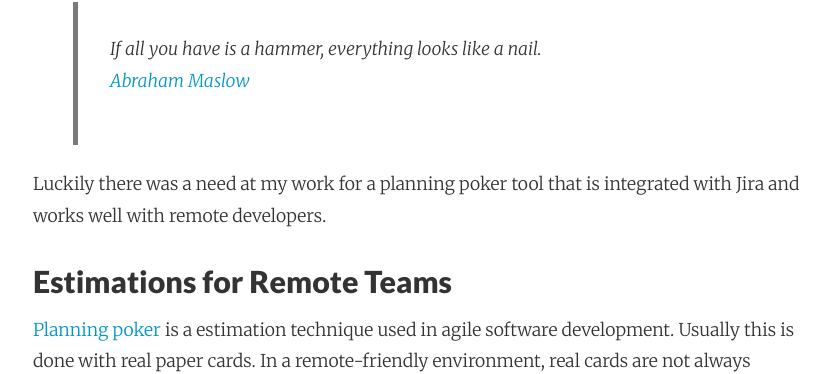
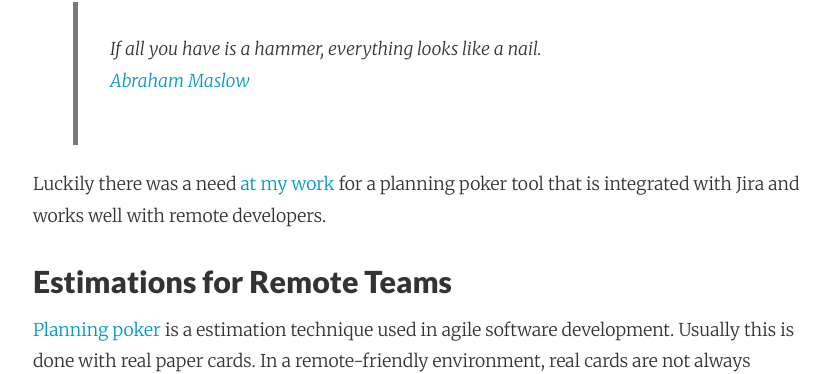
Before and after one commit to adri/adri.github.io, a Jekyll site: the page built from _posts/2017-07-05-my-elixir-side-project-exloration-phase.md, in a window 1280 px wide and 900 px high, scrolled down 919 px. Shown: the part 87-461 px from the top of the window, without its empty margins (223-1054 px from the left). Built offline with Jekyll 4.4.1, drawn with Linux system fonts in a browser that asks for light colours; nearby versions of some CDN libraries; comment, search, counter and statistics services are not loaded; some of the changed lines change nothing that is shown.

Commit message:
Autocommit from wiki

```diff
--- a/_posts/2017-07-05-my-elixir-side-project-exloration-phase.md
+++ b/_posts/2017-07-05-my-elixir-side-project-exloration-phase.md
@@ -18,7 +18,7 @@ Like many developers who want to learn a new technology, I needed a problem to s
 > If all you have is a hammer, everything looks like a nail.
 > [Abraham Maslow](https://en.wikipedia.org/wiki/Abraham_Maslow)
 
-Luckily there was a need at my work for a planning poker tool that is integrated with Jira and works well with remote developers.
+Luckily there was a need [at my work](https://www.ticketswap.com) for a planning poker tool that is integrated with Jira and works well with remote developers.
 
 ## Estimations for Remote Teams
 [Planning poker](https://en.wikipedia.org/wiki/Planning_poker) is a estimation technique used in agile software development. Usually this is done with real paper cards. In a remote-friendly environment, real cards are not always useful.
```
